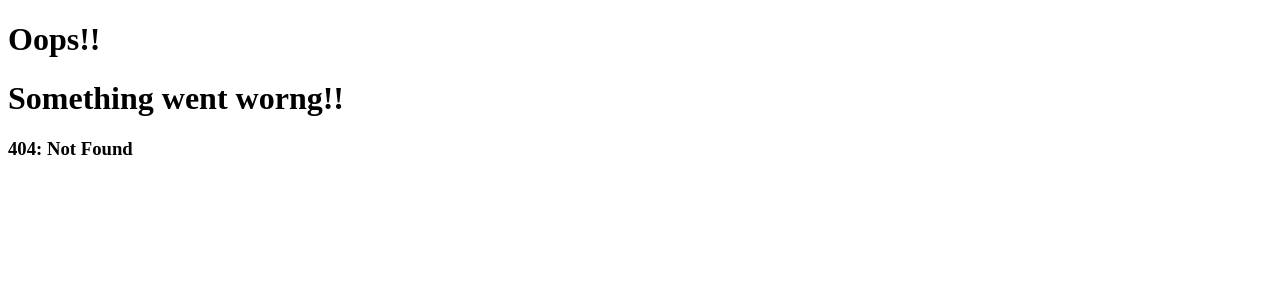
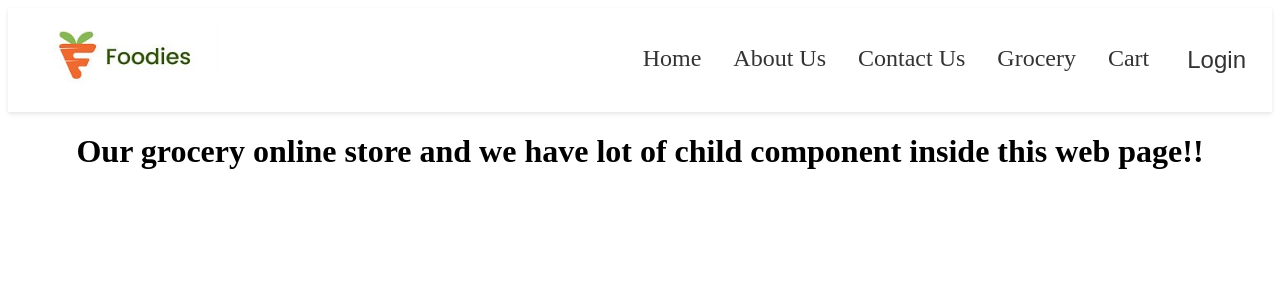
Before and after one commit to prathameshnadhe/Foodies, a React (Vite) app: page /grocery in a window 1280 px wide. Before the commit this address had no page. Shown: the top 300 px of the page. Built offline with nearby package versions, Linux system fonts and the light colour scheme.

Commit message:
Added lazy loading

```diff
--- a/src/App.js
+++ b/src/App.js
@@ -1,9 +1,8 @@
-import React from "react";
+import React, { lazy, Suspense } from "react";
 import ReactDOM from "react-dom/client";
 import { RouterProvider, createBrowserRouter, Outlet } from "react-router-dom";
 import Header from "./components/Header/Header";
 import Body from "./components/Body/Body";
-import AboutUs from "./components/AboutUs";
 import ContactUs from "./components/ContactUs";
 import Cart from "./components/Cart";
 import Error from "./components/Error/Error";
@@ -13,6 +12,11 @@ import RestaurantMenu from "./components/RestaurantMenu/RestaurantMenu";
 // Code Splitting
 // Dynamic bundling
 // Lazy Loading
+// On demand loading
+
+const Grocery = lazy(() => import("./components/Grocery/Grocery"));
+
+const AboutUs = lazy(() => import("./components/AboutUs"));
 
 const AppLayout = () => {
   return (
@@ -34,11 +38,23 @@ const appRouter = createBrowserRouter([
       },
       {
         path: "/about",
-        element: <AboutUs />,
+        element: (
+          <Suspense fallback={<h1>Loading...</h1>}>
+            <AboutUs />
+          </Suspense>
+        ),
       },
       {
         path: "/contact",
         element: <ContactUs />,
+      },
+      {
+        path: "/grocery",
+        element: (
+          <Suspense fallback={<h1>Loading...</h1>}>
+            <Grocery />
+          </Suspense>
+        ),
       },
       {
         path: "/cart",
--- /dev/null
+++ b/src/components/Grocery/Grocery.js
@@ -0,0 +1,10 @@
+const Grocery = () => {
+  return (
+    <h1 className="other-components">
+      Our grocery online store and we have lot of child component inside this
+      web page!!
+    </h1>
+  );
+};
+
+export default Grocery;
--- a/src/components/Header/Header.js
+++ b/src/components/Header/Header.js
@@ -34,6 +34,11 @@ const Header = () => {
             </Link>
           </li>
           <li>
+            <Link to="/grocery" className="link" onClick={toggleMenu}>
+              Grocery
+            </Link>
+          </li>
+          <li>
             <Link to="/cart" className="link" onClick={toggleMenu}>
               Cart
             </Link>
--- a/src/components/RestaurantMenuCard/RestaurantMenuCard.css
+++ b/src/components/RestaurantMenuCard/RestaurantMenuCard.css
@@ -46,7 +46,7 @@
 .menu-item {
   display: grid;
   gap: 1rem 2rem;
-  max-width: 40rem;
+  max-width: 55rem;
   grid-template-columns: 15rem 1fr;
 }
 .photo {
--- a/src/components/ShimmerUI/shimmer.css
+++ b/src/components/ShimmerUI/shimmer.css
@@ -57,7 +57,7 @@
 .shimmer-menu-item {
   display: grid;
   gap: 1rem 2rem;
-  width: 35rem;
+  width: 55rem;
   height: 14rem;
   background: #fff;
   border-radius: 1rem;
```
